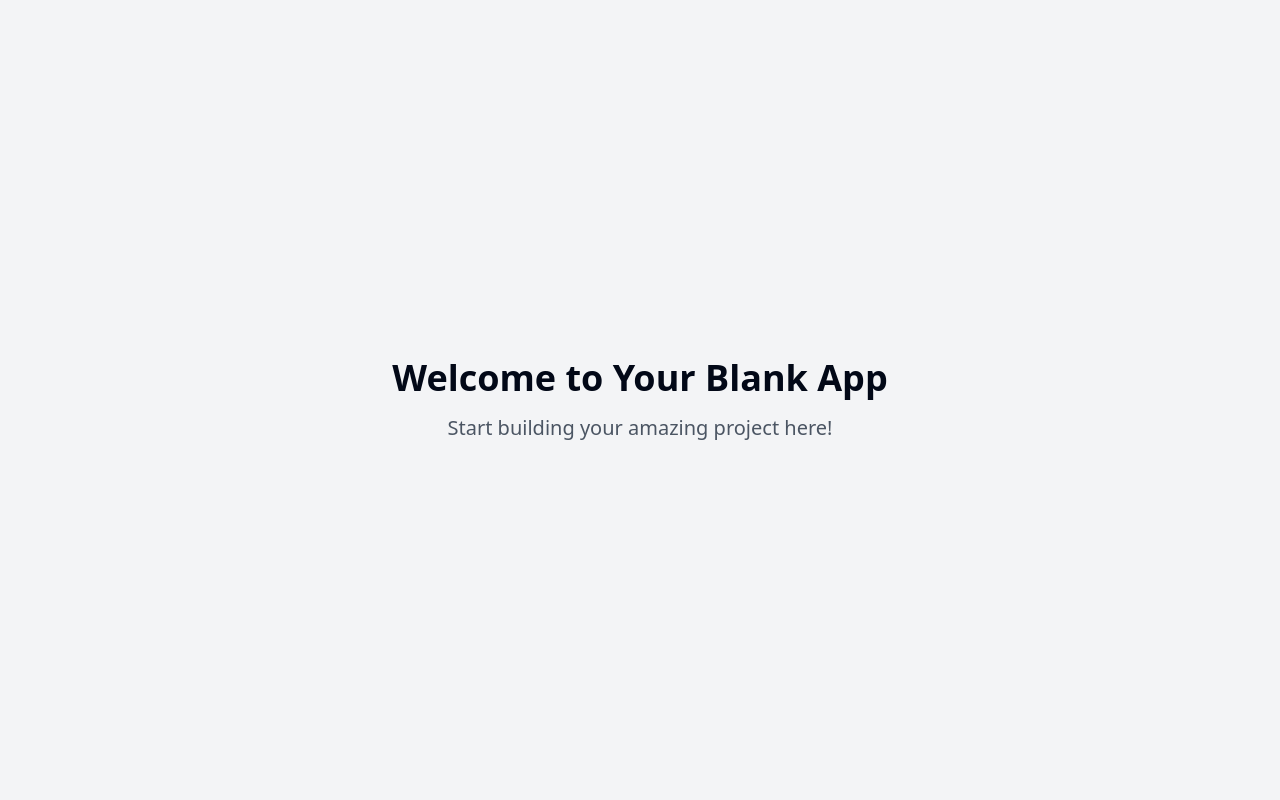
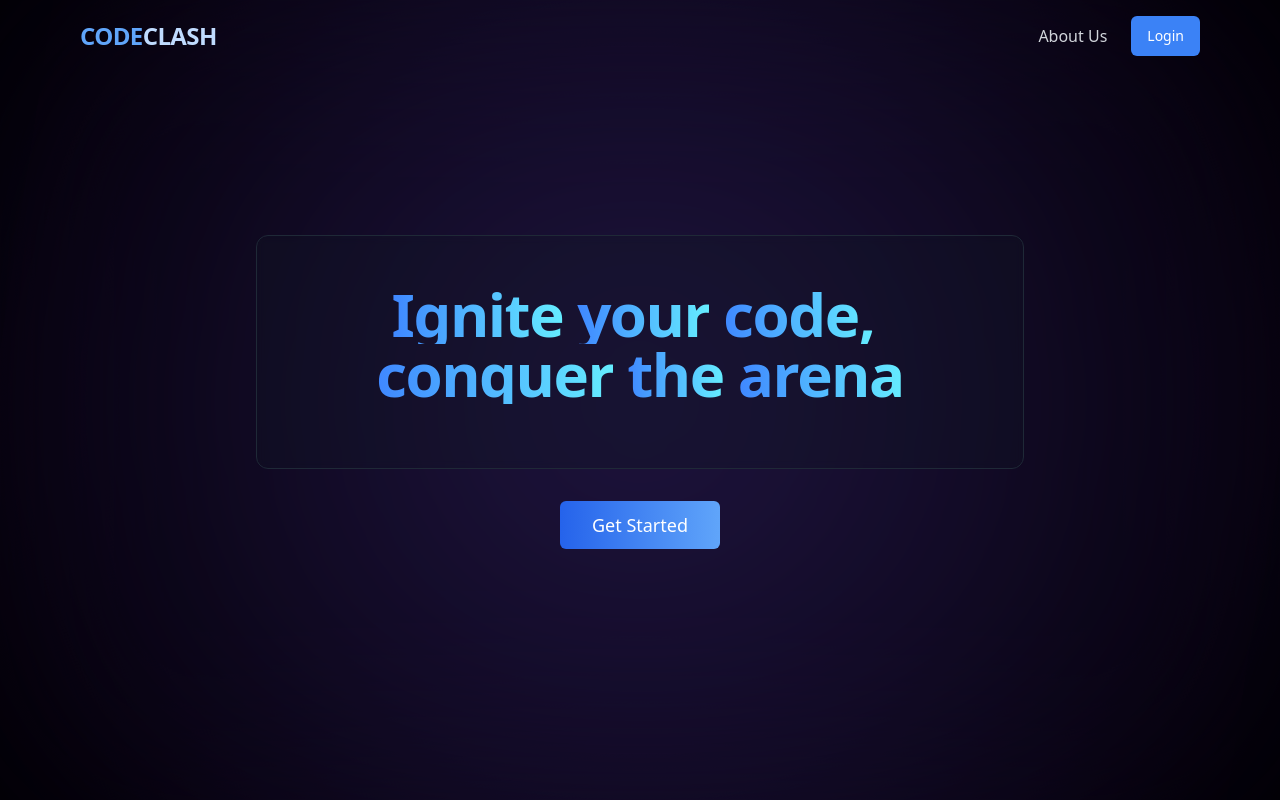
Before and after one commit to rashmikanacharya/aurora-ignite, a React (Vite) app: page / in a window 1280 px wide. Built offline with nearby package versions, Linux system fonts and the light colour scheme.

Commit message:
Implement new React page
Implement a new React page with a moving aurora background and updated text animations and hover effects.

```diff
--- a/index.html
+++ b/index.html
@@ -1,11 +1,12 @@
+
 <!DOCTYPE html>
 <html lang="en">
   <head>
     <meta charset="UTF-8" />
     <meta name="viewport" content="width=device-width, initial-scale=1.0" />
-    <title>aurora-ignite</title>
-    <meta name="description" content="Lovable Generated Project" />
-    <meta name="author" content="Lovable" />
+    <title>CodeClash - Ignite your code</title>
+    <meta name="description" content="CodeClash - Coding competition platform" />
+    <meta name="author" content="CodeClash" />
     <meta property="og:image" content="/og-image.png" />
   </head>
 
--- /dev/null
+++ b/src/components/AnimatedText.tsx
@@ -0,0 +1,29 @@
+
+import React from 'react';
+
+type AnimatedTextProps = {
+  text: string;
+};
+
+const AnimatedText: React.FC<AnimatedTextProps> = ({ text }) => {
+  // Split the text by spaces to animate each word separately
+  const words = text.split(' ');
+
+  return (
+    <div className="inline-block">
+      {words.map((word, index) => (
+        <span key={index} className="inline-block">
+          <span
+            className={`inline-block text-shimmer fade-in delay-${(index % 5) * 100}`}
+            style={{ animationDelay: `${index * 0.1}s` }}
+          >
+            {word}
+          </span>
+          {index < words.length - 1 ? <span>&nbsp;</span> : null}
+        </span>
+      ))}
+    </div>
+  );
+};
+
+export default AnimatedText;
--- /dev/null
+++ b/src/components/AuroraBackground.tsx
@@ -0,0 +1,38 @@
+
+import React from 'react';
+
+const AuroraBackground = () => {
+  return (
+    <div className="fixed inset-0 z-[-1] overflow-hidden bg-black">
+      <div
+        className="absolute top-1/2 left-1/2 w-[200vw] h-[200vh] rounded-full"
+        style={{
+          background: 'radial-gradient(circle, rgba(76,0,255,0.3) 0%, rgba(30,0,70,0) 60%)',
+          animation: 'aurora 25s linear infinite',
+          transform: 'translate(-50%, -50%)',
+        }}
+      />
+      <div
+        className="absolute top-1/2 left-1/2 w-[180vw] h-[180vh] rounded-full"
+        style={{
+          background: 'radial-gradient(circle, rgba(26,176,255,0.3) 0%, rgba(0,70,70,0) 50%)',
+          animation: 'aurora 30s linear infinite reverse',
+          transform: 'translate(-50%, -50%)',
+          animationDelay: '-5s',
+        }}
+      />
+      <div
+        className="absolute top-1/2 left-1/2 w-[160vw] h-[160vh] rounded-full"
+        style={{
+          background: 'radial-gradient(circle, rgba(255,0,140,0.2) 0%, rgba(70,0,70,0) 60%)',
+          animation: 'aurora 20s linear infinite',
+          transform: 'translate(-50%, -50%)',
+          animationDelay: '-10s',
+        }}
+      />
+      <div className="absolute inset-0 bg-black/30 backdrop-blur-[100px]" />
+    </div>
+  );
+};
+
+export default AuroraBackground;
--- /dev/null
+++ b/src/components/Hero.tsx
@@ -0,0 +1,34 @@
+
+import React from 'react';
+import { Button } from '@/components/ui/button';
+import AnimatedText from './AnimatedText';
+
+const Hero = () => {
+  return (
+    <div className="flex flex-col items-center justify-center min-h-[80vh] px-4 text-center z-10">
+      <div className="max-w-3xl">
+        <div
+          className="mb-8 p-12 rounded-xl border border-gray-800 bg-gray-900/30 backdrop-blur-sm fade-in"
+          style={{ animationDelay: '0.3s' }}
+        >
+          <h1 className="text-4xl md:text-6xl font-bold mb-4 tracking-tight">
+            <AnimatedText text="Ignite your code, conquer the arena" />
+          </h1>
+        </div>
+
+        <div
+          className="fade-in"
+          style={{ animationDelay: '0.6s' }}
+        >
+          <Button
+            className="btn-glow text-lg px-8 py-6 bg-gradient-to-r from-blue-600 to-blue-400 hover:from-blue-500 hover:to-blue-300 text-white font-medium rounded-md"
+          >
+            Get Started
+          </Button>
+        </div>
+      </div>
+    </div>
+  );
+};
+
+export default Hero;
--- /dev/null
+++ b/src/components/NavBar.tsx
@@ -0,0 +1,27 @@
+
+import React from 'react';
+import { Button } from '@/components/ui/button';
+
+const NavBar = () => {
+  return (
+    <nav className="w-full py-4 px-6 md:px-12 flex items-center justify-between">
+      <div className="flex items-center">
+        <div className="text-2xl font-bold text-white tracking-tight">
+          <span className="text-blue-400">CODE</span>
+          <span className="text-blue-200">CLASH</span>
+        </div>
+      </div>
+
+      <div className="flex items-center space-x-6">
+        <a href="#about" className="text-gray-300 hover:text-white transition-colors hidden md:block">
+          About Us
+        </a>
+        <Button className="btn-glow bg-blue-500 hover:bg-blue-600 text-white font-medium rounded-md">
+          Login
+        </Button>
+      </div>
+    </nav>
+  );
+};
+
+export default NavBar;
--- a/src/index.css
+++ b/src/index.css
@@ -1,76 +1,29 @@
+
 @tailwind base;
 @tailwind components;
 @tailwind utilities;
 
 @layer base {
   :root {
-    --background: 0 0% 100%;
-    --foreground: 222.2 84% 4.9%;
+    --background: 0 0% 5%;
+    --foreground: 213 31% 91%;
 
-    --card: 0 0% 100%;
-    --card-foreground: 222.2 84% 4.9%;
+    --card: 0 0% 10%;
+    --card-foreground: 213 31% 91%;
 
-    --popover: 0 0% 100%;
-    --popover-foreground: 222.2 84% 4.9%;
-
-    --primary: 222.2 47.4% 11.2%;
-    --primary-foreground: 210 40% 98%;
-
-    --secondary: 210 40% 96.1%;
-    --secondary-foreground: 222.2 47.4% 11.2%;
-
-    --muted: 210 40% 96.1%;
-    --muted-foreground: 215.4 16.3% 46.9%;
-
-    --accent: 210 40% 96.1%;
-    --accent-foreground: 222.2 47.4% 11.2%;
-
-    --destructive: 0 84.2% 60.2%;
-    --destructive-foreground: 210 40% 98%;
-
-    --border: 214.3 31.8% 91.4%;
-    --input: 214.3 31.8% 91.4%;
-    --ring: 222.2 84% 4.9%;
-
-    --radius: 0.5rem;
-
-    --sidebar-background: 0 0% 98%;
-
-    --sidebar-foreground: 240 5.3% 26.1%;
-
-    --sidebar-primary: 240 5.9% 10%;
-
-    --sidebar-primary-foreground: 0 0% 98%;
-
-    --sidebar-accent: 240 4.8% 95.9%;
-
-    --sidebar-accent-foreground: 240 5.9% 10%;
-
-    --sidebar-border: 220 13% 91%;
-
-    --sidebar-ring: 217.2 91.2% 59.8%;
-  }
-
-  .dark {
-    --background: 222.2 84% 4.9%;
-    --foreground: 210 40% 98%;
-
-    --card: 222.2 84% 4.9%;
-    --card-foreground: 210 40% 98%;
-
-    --popover: 222.2 84% 4.9%;
-    --popover-foreground: 210 40% 98%;
+    --popover: 0 0% 10%;
+    --popover-foreground: 213 31% 91%;
 
     --primary: 210 40% 98%;
     --primary-foreground: 222.2 47.4% 11.2%;
 
-    --secondary: 217.2 32.6% 17.5%;
+    --secondary: 216 34% 17%;
     --secondary-foreground: 210 40% 98%;
 
     --muted: 217.2 32.6% 17.5%;
     --muted-foreground: 215 20.2% 65.1%;
 
-    --accent: 217.2 32.6% 17.5%;
+    --accent: 216 34% 17%;
     --accent-foreground: 210 40% 98%;
 
     --destructive: 0 62.8% 30.6%;
@@ -79,23 +32,131 @@
     --border: 217.2 32.6% 17.5%;
     --input: 217.2 32.6% 17.5%;
     --ring: 212.7 26.8% 83.9%;
-    --sidebar-background: 240 5.9% 10%;
-    --sidebar-foreground: 240 4.8% 95.9%;
-    --sidebar-primary: 224.3 76.3% 48%;
-    --sidebar-primary-foreground: 0 0% 100%;
-    --sidebar-accent: 240 3.7% 15.9%;
-    --sidebar-accent-foreground: 240 4.8% 95.9%;
-    --sidebar-border: 240 3.7% 15.9%;
-    --sidebar-ring: 217.2 91.2% 59.8%;
+    --radius: 0.5rem;
+  }
+
+  body {
+    @apply bg-background text-foreground overflow-x-hidden;
+    margin: 0;
+    padding: 0;
   }
 }
 
-@layer base {
-  * {
-    @apply border-border;
+@keyframes aurora {
+  0% {
+    transform: translate(-50%, -50%) rotate(0deg);
+    opacity: 0.5;
   }
-
-  body {
-    @apply bg-background text-foreground;
+  50% {
+    opacity: 0.7;
+  }
+  100% {
+    transform: translate(-50%, -50%) rotate(360deg);
+    opacity: 0.5;
   }
 }
+
+@keyframes float {
+  0% {
+    transform: translateY(0px);
+  }
+  50% {
+    transform: translateY(-10px);
+  }
+  100% {
+    transform: translateY(0px);
+  }
+}
+
+@keyframes fadeIn {
+  from {
+    opacity: 0;
+    transform: translateY(20px);
+  }
+  to {
+    opacity: 1;
+    transform: translateY(0);
+  }
+}
+
+@keyframes textShimmer {
+  0% {
+    background-position: -100% 0;
+  }
+  100% {
+    background-position: 200% 0;
+  }
+}
+
+.text-shimmer {
+  background: linear-gradient(90deg, #3f87ff, #65edff, #f056ff, #3f87ff);
+  background-size: 300% 100%;
+  background-clip: text;
+  -webkit-text-fill-color: transparent;
+  animation: textShimmer 6s infinite linear;
+}
+
+.fade-in {
+  animation: fadeIn 1s forwards;
+  opacity: 0;
+}
+
+.hover-scale {
+  transition: transform 0.3s ease;
+}
+
+.hover-scale:hover {
+  transform: scale(1.05);
+}
+
+.delay-100 {
+  animation-delay: 0.1s;
+}
+
+.delay-200 {
+  animation-delay: 0.2s;
+}
+
+.delay-300 {
+  animation-delay: 0.3s;
+}
+
+.delay-400 {
+  animation-delay: 0.4s;
+}
+
+.btn-glow {
+  position: relative;
+  z-index: 1;
+  overflow: hidden;
+  transition: all 0.3s ease;
+}
+
+.btn-glow:hover {
+  box-shadow: 0 0 20px rgba(79, 161, 255, 0.7);
+  transform: translateY(-2px);
+}
+
+.btn-glow:after {
+  content: '';
+  position: absolute;
+  top: -50%;
+  left: -50%;
+  width: 200%;
+  height: 200%;
+  background: linear-gradient(
+    to bottom right,
+    rgba(79, 161, 255, 0) 0%,
+    rgba(79, 161, 255, 0.4) 50%,
+    rgba(79, 161, 255, 0) 100%
+  );
+  transform: rotate(45deg);
+  z-index: -1;
+  transition: all 0.5s ease;
+  opacity: 0;
+}
+
+.btn-glow:hover:after {
+  left: -50%;
+  opacity: 1;
+}
--- a/src/pages/Index.tsx
+++ b/src/pages/Index.tsx
@@ -1,11 +1,16 @@
-// Update this page (the content is just a fallback if you fail to update the page)
+
+import React from 'react';
+import AuroraBackground from '../components/AuroraBackground';
+import NavBar from '../components/NavBar';
+import Hero from '../components/Hero';
 
 const Index = () => {
   return (
-    <div className="min-h-screen flex items-center justify-center bg-gray-100">
-      <div className="text-center">
-        <h1 className="text-4xl font-bold mb-4">Welcome to Your Blank App</h1>
-        <p className="text-xl text-gray-600">Start building your amazing project here!</p>
+    <div className="min-h-screen relative">
+      <AuroraBackground />
+      <div className="container mx-auto relative z-10">
+        <NavBar />
+        <Hero />
       </div>
     </div>
   );
--- a/tailwind.config.ts
+++ b/tailwind.config.ts
@@ -1,3 +1,4 @@
+
 import type { Config } from "tailwindcss";
 
 export default {
@@ -52,16 +53,6 @@ export default {
 					DEFAULT: 'hsl(var(--card))',
 					foreground: 'hsl(var(--card-foreground))'
 				},
-				sidebar: {
-					DEFAULT: 'hsl(var(--sidebar-background))',
-					foreground: 'hsl(var(--sidebar-foreground))',
-					primary: 'hsl(var(--sidebar-primary))',
-					'primary-foreground': 'hsl(var(--sidebar-primary-foreground))',
-					accent: 'hsl(var(--sidebar-accent))',
-					'accent-foreground': 'hsl(var(--sidebar-accent-foreground))',
-					border: 'hsl(var(--sidebar-border))',
-					ring: 'hsl(var(--sidebar-ring))'
-				}
 			},
 			borderRadius: {
 				lg: 'var(--radius)',
```
